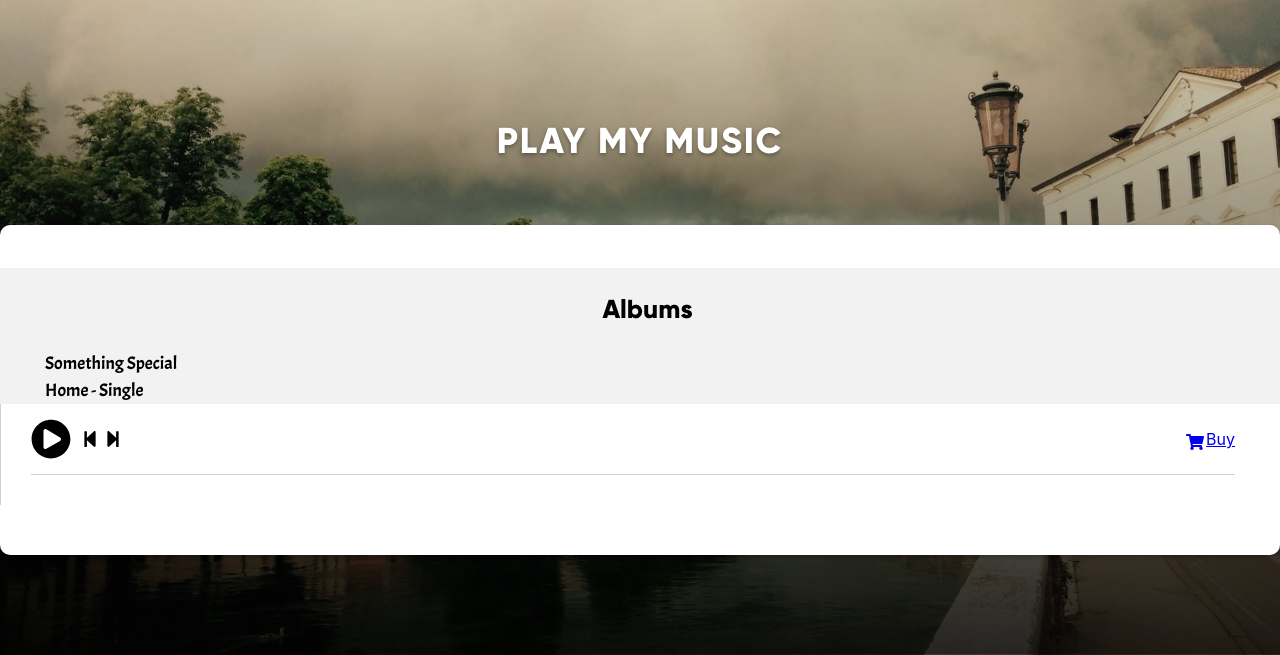
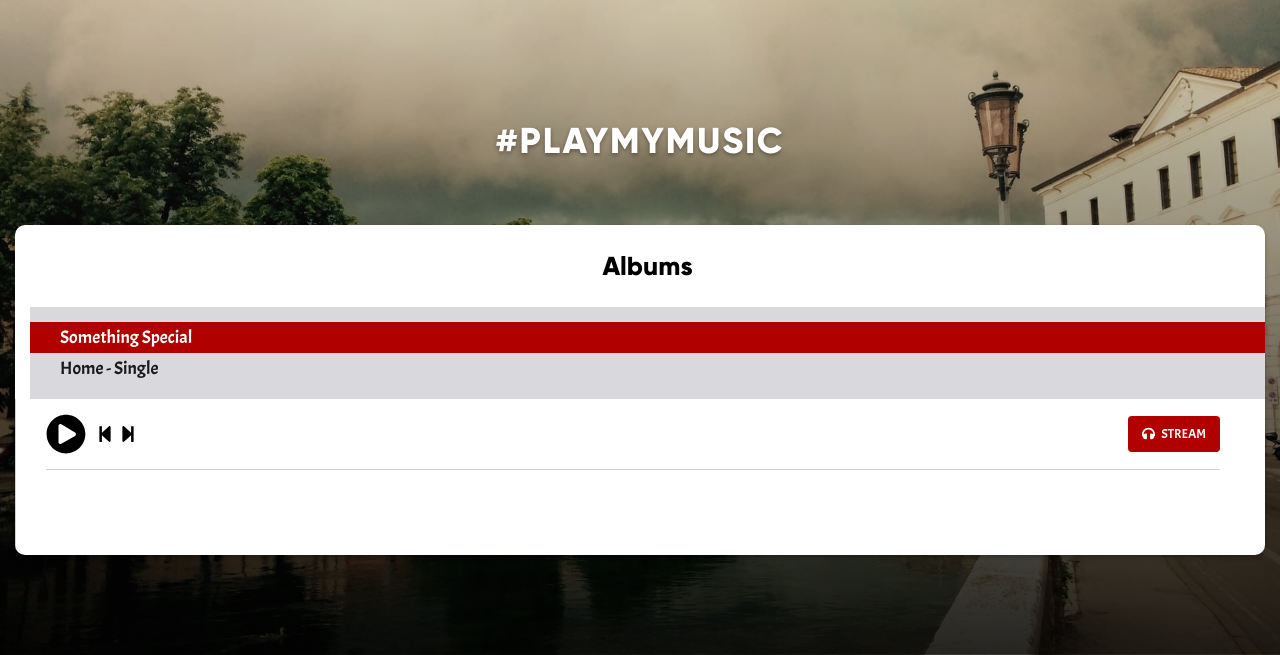
Before and after one commit to rayjackson13/ray7ackson, a Gatsby site: page / in a window 1280 px wide. Shown: the part 863-1518 px from the top of the page. Built offline with nearby package versions, Linux system fonts and the light colour scheme; Gatsby itself is replaced by a stand-in of ours.

Commit message:
Moved player to a separate component.

```diff
--- a/src/components/Music/Music.module.scss
+++ b/src/components/Music/Music.module.scss
@@ -12,6 +12,14 @@ $gray: rgba(105, 105, 105, 0.3);
   @include screen(md) {
     padding: 100px 0;
   }
+}
+
+.container {
+  width: 100%;
+  padding-left: 15px;
+  padding-right: 15px;
+  margin-right: auto;
+  margin-left: auto;
 }
 
 .title {
@@ -33,10 +41,18 @@ $gray: rgba(105, 105, 105, 0.3);
   }
 }
 
+.playerWrap {
+  flex: 0 0 100%;
+  max-width: 100%;
+  padding-left: 0;
+  padding-right: 0;
+}
+
 .player {
   background-color: #fff;
   box-shadow: 0 2px 4px rgba(0, 0, 0, 0.25);
   overflow: hidden;
+  border-radius: 16px;
 
   @include screen(md) {
     height: 330px;
@@ -44,14 +60,20 @@ $gray: rgba(105, 105, 105, 0.3);
   }
 }
 
+.grid {
+  display: grid;
+  grid-template-columns: auto;
+  grid-template-rows: repeat(2, auto);
+}
+
 .albumWrap {
   width: 100%;
   height: 100%;
   background-color: #f2f2f2;
-  padding-left: 15px;
   padding-bottom: 15px;
 
   @include screen(md) {
+    padding-left: 15px;
     padding-bottom: 0;
   }
 }
@@ -61,6 +83,7 @@ $gray: rgba(105, 105, 105, 0.3);
   font-weight: bold;
   font-size: 26px;
   text-align: center;
+  margin-top: 0;
   margin-bottom: 0;
   padding-top: 15px;
   padding-bottom: 10px;
@@ -70,11 +93,17 @@ $gray: rgba(105, 105, 105, 0.3);
   }
 }
 
+.albumView {
+  background-color: $gray;
+  padding-top: 15px;
+  padding-bottom: 15px;
+}
+
 .album {
   font-family: "Acme";
   font-size: 18px;
   display: block;
-  padding: 2px 30px;
+  padding: 4px 30px;
   cursor: pointer;
   transition: background-color 0.125s, color 0.125s;
   position: relative;
@@ -170,3 +199,64 @@ $gray: rgba(105, 105, 105, 0.3);
   height: 18px;
   margin-right: 5px;
 }
+
+.buyLink {
+  display: inline-flex;
+  padding: 10px 14px;
+  border-radius: 4px;
+  text-transform: uppercase;
+  font-family: acme;
+  font-size: 13px;
+  color: #fff;
+  background-color: transparent;
+  transition: all 0.25s;
+  position: relative;
+  z-index: 110;
+  overflow: hidden;
+  box-shadow: 0px 3px 5px transparent;
+  text-decoration: none;
+  align-items: center;
+  justify-content: center;
+
+  &::before {
+    position: absolute;
+    content: "";
+    left: 0;
+    top: 0;
+    width: 100%;
+    height: 100%;
+    background-color: #b00000;
+    z-index: -2;
+  }
+
+  &::after {
+    position: absolute;
+    content: "";
+    transform: scaleX(0.01) translateX(50%) translateY(100%);
+    top: 0;
+    left: 0;
+    width: 100%;
+    height: 100%;
+    background-color: rgba(255, 255, 255, 0.3);
+    z-index: -2;
+    transition: all 0.25s;
+    border-radius: 50%;
+  }
+
+  &:hover {
+    opacity: 1;
+
+    &::after {
+      transform: scaleX(1) translateY(0);
+      border-radius: 0;
+    }
+  }
+
+  & > span {
+    margin-left: 0.3rem;
+  }
+}
+
+.content {
+  padding: 15px 14px 15px 0;
+}
--- a/src/components/Music/index.tsx
+++ b/src/components/Music/index.tsx
@@ -1,71 +1,15 @@
-import clsx from 'clsx';
 import React from 'react';
 
 import * as styles from './Music.module.scss';
 
+import { Player } from 'components/Player';
+
 export const Music = (): JSX.Element => (
   <section className={styles.music}>
-    <div className="container">
-      <h1 className={styles.title}>Play my music</h1>
-      <div className="row">
-        <div className="offset-0 offset-lg-2 col-12 col-lg-8 no_padding-xs">
-          <div className={styles.player}>
-            <audio id="audioPlayer" />
-            <div className="row height-full">
-              <div className="col-12 col-sm-4 px-0">
-                <div className={styles.albumWrap}>
-                  <h5 className={styles.albumTitle}>Albums</h5>
-                  <span className={styles.album} data-album="0">
-                    Something Special
-                  </span>
-                  <span className={styles.album} data-album="1">
-                    Home - Single
-                  </span>
-                </div>
-              </div>
-              {/* col-12 col-sm-8 px-0 music-player-rewind */}
-              <div className={styles.rewind}>
-                <div className={styles.controls}>
-                  <span className={styles.controlsWrap}>
-                    <button
-                      className={styles.controlsButton}
-                      id="audioPlay"
-                      type="button"
-                    >
-                      <i className="fas fa-play-circle" />
-                    </button>
-                    <button
-                      className={clsx(styles.controlsButton, styles.small)}
-                      id="audioPrev"
-                      type="button"
-                    >
-                      <i className="fas fa-step-backward" />
-                    </button>
-                    <button
-                      className={clsx(styles.controlsButton, styles.small)}
-                      id="audioNext"
-                      type="button"
-                    >
-                      <i className="fas fa-step-forward" />
-                    </button>
-                  </span>
-                  <span className={styles.buy}>
-                    <a
-                      className={styles.buyLink}
-                      href="temp"
-                      id="audioBuy"
-                      target="_blank"
-                    >
-                      <i className="fas fa-shopping-cart" />
-                      <span>Buy</span>
-                    </a>
-                  </span>
-                </div>
-                <div className="music-player-content" />
-              </div>
-            </div>
-          </div>
-        </div>
+    <div className={styles.container}>
+      <h1 className={styles.title}>#PLAYMYMUSIC</h1>
+      <div className={styles.playerWrap}>
+        <Player />
       </div>
     </div>
   </section>
--- /dev/null
+++ b/src/components/Player/AlbumView/AlbumView.module.scss
@@ -0,0 +1,57 @@
+@import '../../../styles/functions';
+
+$gray: rgba(0, 0, 30, 0.15);
+
+.albumWrap {
+  width: 100%;
+  height: 100%;
+  padding-bottom: 15px;
+
+  @include screen(md) {
+    padding-left: 15px;
+    padding-bottom: 0;
+  }
+}
+
+.albumTitle {
+  font-family: "gilroy";
+  font-weight: bold;
+  font-size: 26px;
+  text-align: center;
+  margin-top: 0;
+  margin-bottom: 0;
+  padding-top: 15px;
+  padding-bottom: 10px;
+
+  @include screen(md) {
+    padding: 25px 30px;
+  }
+}
+
+.albumView {
+  background-color: $gray;
+  padding-top: 15px;
+  padding-bottom: 15px;
+}
+
+.album {
+  font-family: "Acme";
+  font-size: 18px;
+  display: block;
+  padding: 4px 30px;
+  cursor: pointer;
+  transition: background-color 0.125s, color 0.125s;
+  position: relative;
+  z-index: 0;
+  color: #1a1a1a;
+  transition: background-color 0.125s;
+
+  &:hover {
+    background-color: #d64545;
+    color: #ffffff;
+  }
+  &[data-selected="true"] {
+    background-color: #b00000;
+    color: #ffffff;
+  }
+}
--- /dev/null
+++ b/src/components/Player/AlbumView/index.tsx
@@ -0,0 +1,40 @@
+import React, { MouseEventHandler } from 'react';
+
+import { Album } from '../index';
+
+import * as styles from './AlbumView.module.scss';
+
+type Props = {
+  albumList: Album[];
+  selected: number;
+  setSelected: (value: number) => void;
+};
+
+export const AlbumView = (props: Props): JSX.Element => {
+  const { selected, setSelected, albumList } = props;
+  const onAlbumClick: MouseEventHandler = ({ currentTarget }): void => {
+    const album = currentTarget.getAttribute('data-album');
+    if (album === null) return;
+
+    setSelected(parseInt(album));
+  };
+
+  return (
+    <div className={styles.albumWrap}>
+      <h5 className={styles.albumTitle}>Albums</h5>
+      <div className={styles.albumView}>
+        {albumList.map((album) => (
+          <span
+            className={styles.album}
+            data-album={album.id}
+            data-selected={album.id === selected}
+            key={album.id}
+            onClick={onAlbumClick}
+          >
+            {album.title}
+          </span>
+        ))}
+      </div>
+    </div>
+  );
+};
--- /dev/null
+++ b/src/components/Player/Controls/Controls.module.scss
@@ -0,0 +1,117 @@
+$gray: rgba(105, 105, 105, 0.3);
+
+.controls {
+  padding: 15px 0;
+  margin-left: 30px;
+  margin-right: 45px;
+  border-bottom: 1px solid $gray;
+  display: flex;
+}
+
+.controlsWrap {
+  display: block;
+  font-size: 0;
+}
+
+.controlsButton {
+  display: inline-block;
+  vertical-align: middle;
+  width: 40px;
+  height: 40px;
+  border: 0;
+  outline: 0;
+  background: 0;
+  padding: 0;
+  margin-right: 10px;
+
+  &:focus {
+    outline: 0;
+  }
+  &:hover {
+    :global(.svg-inline--fa path) {
+      fill: #b00000;
+    }
+  }
+
+  :global(.svg-inline--fa) {
+    width: 100%;
+    height: 100%;
+    path {
+      transition: fill 0.25s;
+    }
+  }
+}
+
+.buy {
+  margin-left: auto;
+  display: flex;
+  align-items: center;
+
+  :global(.svg-inline--fa) {
+    margin-right: 0.1em;
+    vertical-align: -0.3em;
+  }
+}
+
+.small {
+  width: 18px;
+  height: 18px;
+  margin-right: 5px;
+}
+
+.buyLink {
+  display: inline-flex;
+  padding: 10px 14px;
+  border-radius: 4px;
+  text-transform: uppercase;
+  font-family: acme;
+  font-size: 13px;
+  color: #fff;
+  background-color: transparent;
+  transition: all 0.25s;
+  position: relative;
+  z-index: 110;
+  overflow: hidden;
+  box-shadow: 0px 3px 5px transparent;
+  text-decoration: none;
+  align-items: center;
+  justify-content: center;
+
+  &::before {
+    position: absolute;
+    content: "";
+    left: 0;
+    top: 0;
+    width: 100%;
+    height: 100%;
+    background-color: #b00000;
+    z-index: -2;
+  }
+
+  &::after {
+    position: absolute;
+    content: "";
+    transform: scaleX(0.01) translateX(50%) translateY(100%);
+    top: 0;
+    left: 0;
+    width: 100%;
+    height: 100%;
+    background-color: rgba(255, 255, 255, 0.3);
+    z-index: -2;
+    transition: all 0.25s;
+    border-radius: 50%;
+  }
+
+  &:hover {
+    opacity: 1;
+
+    &::after {
+      transform: scaleX(1) translateY(0);
+      border-radius: 0;
+    }
+  }
+
+  & > span {
+    margin-left: 0.3rem;
+  }
+}
--- /dev/null
+++ b/src/components/Player/Controls/index.tsx
@@ -0,0 +1,34 @@
+import clsx from 'clsx';
+import React from 'react';
+
+import * as styles from './Controls.module.scss';
+
+export const Controls = (): JSX.Element => (
+  <div className={styles.controls}>
+    <span className={styles.controlsWrap}>
+      <button className={styles.controlsButton} id="audioPlay" type="button">
+        <i className="fas fa-play-circle" />
+      </button>
+      <button
+        className={clsx(styles.controlsButton, styles.small)}
+        id="audioPrev"
+        type="button"
+      >
+        <i className="fas fa-step-backward" />
+      </button>
+      <button
+        className={clsx(styles.controlsButton, styles.small)}
+        id="audioNext"
+        type="button"
+      >
+        <i className="fas fa-step-forward" />
+      </button>
+    </span>
+    <span className={styles.buy}>
+      <a className={styles.buyLink} href="temp" id="audioBuy" target="_blank">
+        <i className="fas fa-headphones" />
+        <span>Stream</span>
+      </a>
+    </span>
+  </div>
+);
--- /dev/null
+++ b/src/components/Player/Player.module.scss
@@ -0,0 +1,25 @@
+@import "../../styles/functions";
+
+$gray: rgba(105, 105, 105, 0.3);
+
+.player {
+  background-color: #fff;
+  box-shadow: 0 2px 4px rgba(0, 0, 0, 0.25);
+  overflow: hidden;
+  border-radius: 16px;
+
+  @include screen(md) {
+    height: 330px;
+    border-radius: 10px;
+  }
+}
+
+.grid {
+  display: grid;
+  grid-template-columns: auto;
+  grid-template-rows: repeat(2, auto);
+}
+
+.rewind {
+  border-left: 1px solid $gray;
+}
--- /dev/null
+++ b/src/components/Player/TrackView/TrackView.module.scss
@@ -0,0 +1,4 @@
+.wrap {
+  padding: 15px 14px 15px 0;
+  min-height: 120px;
+}
--- /dev/null
+++ b/src/components/Player/TrackView/index.tsx
@@ -0,0 +1,5 @@
+import React from 'react';
+
+import * as styles from './TrackView.module.scss';
+
+export const TrackView = (): JSX.Element => <div className={styles.wrap} />;
--- /dev/null
+++ b/src/components/Player/index.tsx
@@ -0,0 +1,41 @@
+import React, { useState } from 'react';
+
+import { AlbumView } from './AlbumView';
+import { Controls } from './Controls';
+import * as styles from './Player.module.scss';
+import { TrackView } from './TrackView';
+import trackList from './trackList.json';
+
+export type Song = {
+  id: number;
+  link: string;
+  title: string;
+};
+
+export type Album = {
+  date: string;
+  id: number;
+  link: string;
+  songs: Song[];
+  title: string;
+};
+
+export const Player = (): JSX.Element => {
+  const [selectedAlbum, setSelectedAlbum] = useState(0);
+
+  return (
+    <div className={styles.player}>
+      <div className={styles.grid}>
+        <AlbumView
+          albumList={trackList}
+          selected={selectedAlbum}
+          setSelected={setSelectedAlbum}
+        />
+        <div className={styles.rewind}>
+          <Controls />
+          <TrackView />
+        </div>
+      </div>
+    </div>
+  );
+};
--- /dev/null
+++ b/src/components/Player/trackList.json
@@ -0,0 +1,68 @@
+[
+  {
+    "id": 0,
+    "title": "Something Special",
+    "date": "2017-09-23",
+    "price": "7$",
+    "link": "https://rayjackson.bandcamp.com/album/something-special",
+    "songs": [
+      {
+        "id": 0,
+        "idGlobal": 1,
+        "title": "In Your Eyes",
+        "link": "/music/something_special/1.mp3"
+      },
+      {
+        "id": 1,
+        "idGlobal": 2,
+        "title": "Something Special",
+        "link": "/music/something_special/2.mp3"
+      },
+      {
+        "id": 2,
+        "idGlobal": 3,
+        "title": "What Am I To Say",
+        "link": "/music/something_special/3.mp3"
+      },
+      {
+        "id": 3,
+        "idGlobal": 4,
+        "title": "Runnin\" Home To You",
+        "link": "/music/something_special/4.mp3"
+      },
+      {
+        "id": 4,
+        "idGlobal": 5,
+        "title": "Wicked Game",
+        "link": "/music/something_special/5.mp3"
+      },
+      {
+        "id": 5,
+        "idGlobal": 6,
+        "title": "Lost Without You",
+        "link": "/music/something_special/6.mp3"
+      },
+      {
+        "id": 6,
+        "idGlobal": 7,
+        "title": "Кладбище Самолётов",
+        "link": "/music/something_special/7.mp3"
+      }
+    ]
+  },
+  {
+    "id": 1,
+    "title": "Home - Single",
+    "date": "2017-10-23",
+    "price": "1$",
+    "link": "https://rayjackson.bandcamp.com/album/home-single",
+    "songs": [
+      {
+        "id": 0,
+        "idGlobal": 8,
+        "title": "Home",
+        "link": "/music/home/1.mp3"
+      }
+    ]
+  }
+]
--- a/src/components/Snow/index.tsx
+++ b/src/components/Snow/index.tsx
@@ -18,7 +18,7 @@ export const Snow = (props: Props): JSX.Element => {
   const {
     count = 500,
     parentRef,
-    refreshRate = 50,
+    refreshRate = 60,
     size = 2,
     speed = 10,
   } = props;
```
